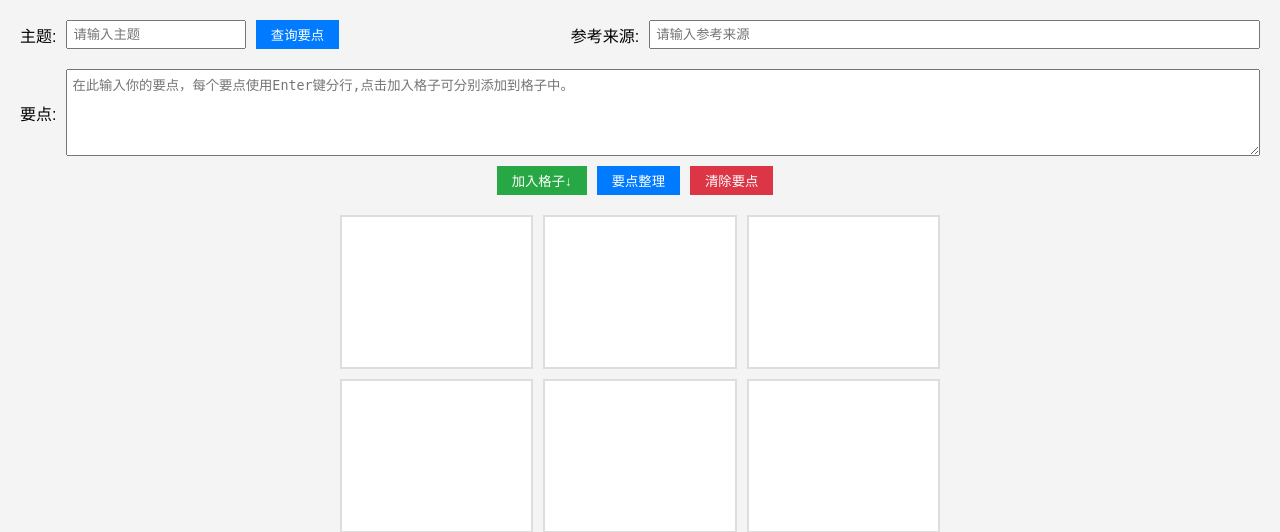
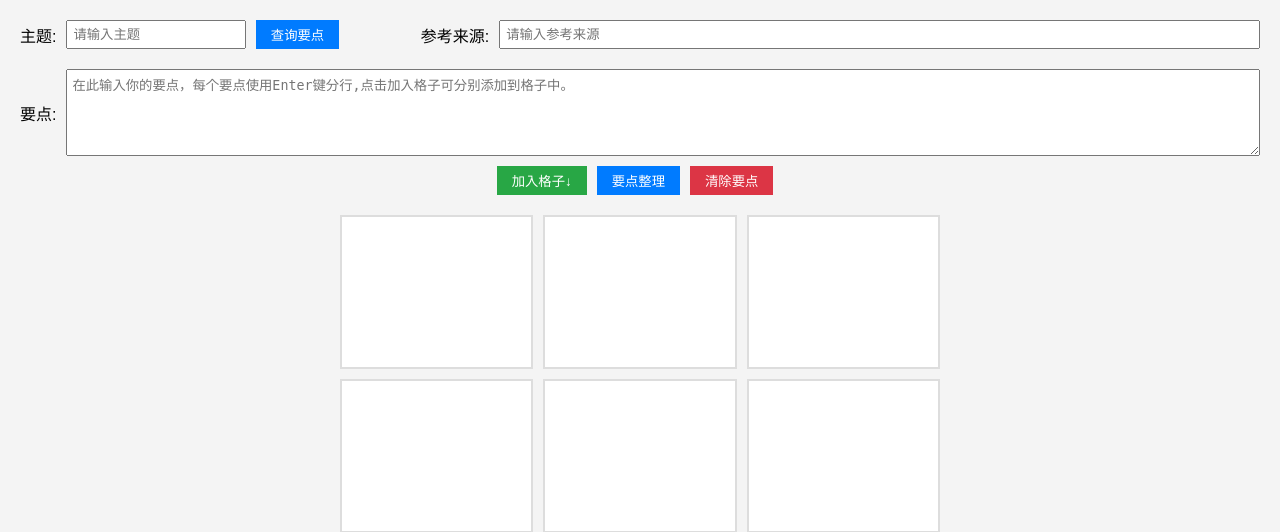
Before and after one commit to biercewang/9gridsweb, a Flask app: page / in a window 1280 px wide. Shown: the top 532 px of the page. Run offline with Flask 3, Linux system fonts and the light colour scheme; data comes from the database, SQL or seed files in the repository; some libraries are stand-ins or nearby versions.

Commit message:
修改css样式

```diff
--- a/static/css/style.css
+++ b/static/css/style.css
@@ -30,7 +30,7 @@ body {
     padding: 5px;
     margin-right: 10px; /* 调整输入框的右侧外边距 */
     width: 50%; /* 控制文本框的宽度 */
-    max-width: 2000px; /* 或设置一个最大宽度 */
+    max-width: 1000px; /* 或设置一个最大宽度 */
     flex-grow: 0; /* 停止输入框填充剩余空间 */
 }
 
@@ -47,7 +47,7 @@ body {
     display: flex;
     align-items: center;
     flex-grow: 1;
-    margin-left: 200px; /* 新增左边距来增加空间 */
+    margin-left: 50px; /* 新增左边距来增加空间 */
 }
 
 #reference-input-area label {
```
